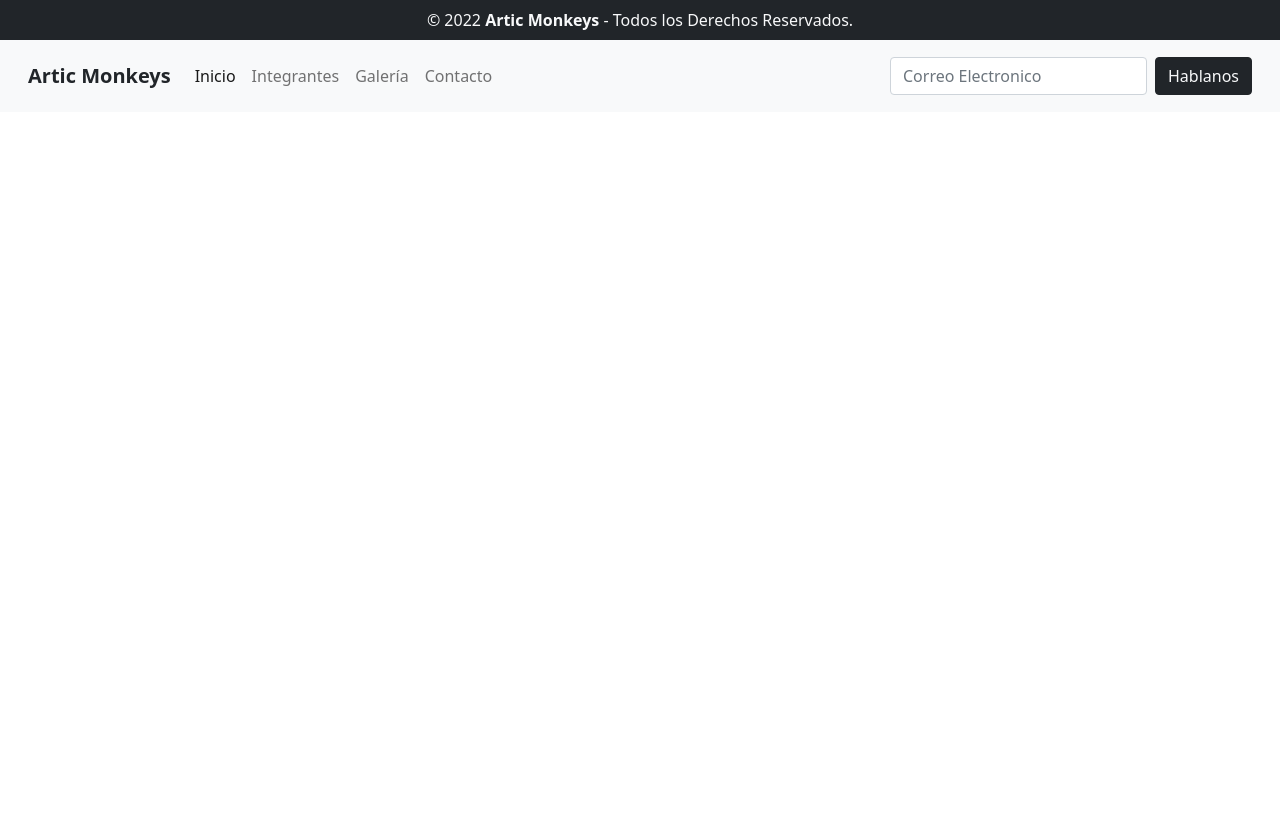
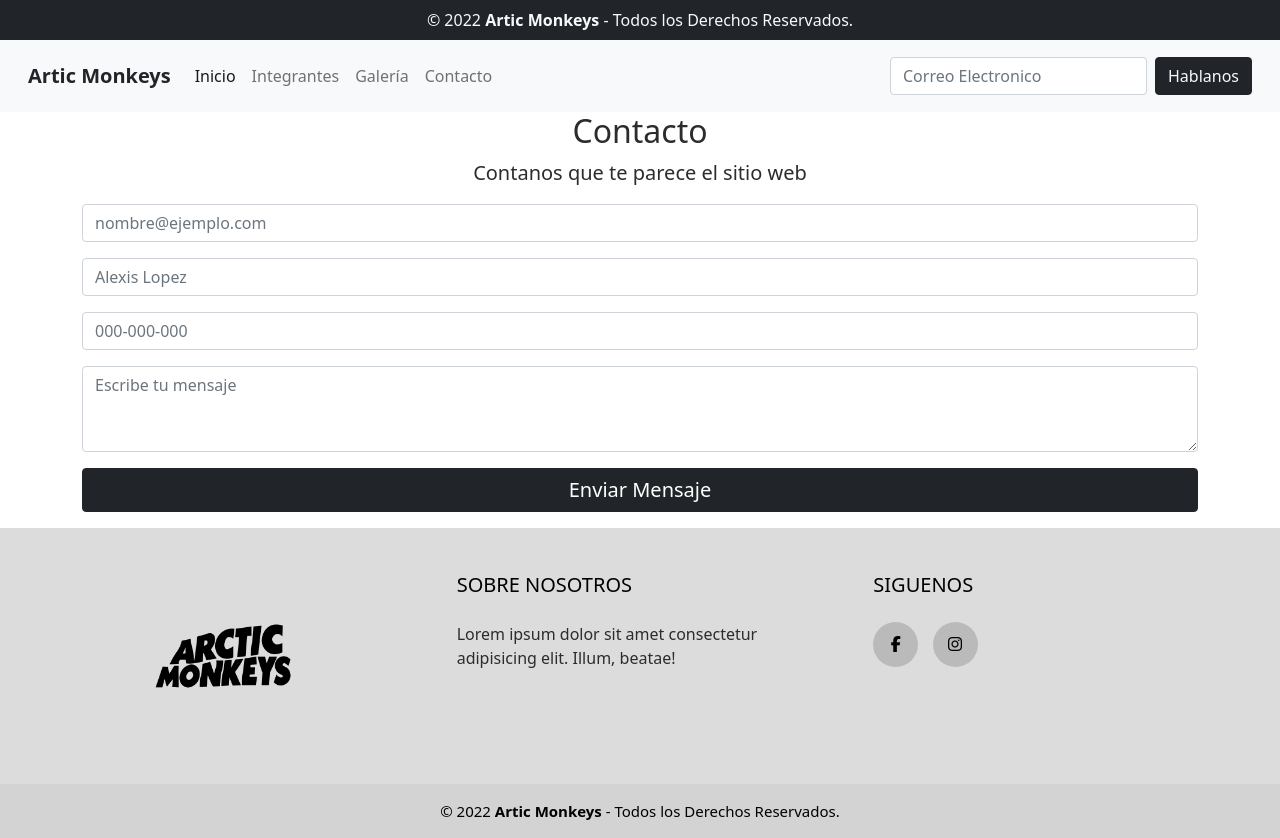
Before and after one commit to Alexis-Lopez22/desafio-bootstrap-alexislopez, a plain HTML site: page pages/contacto.html in a window 1280 px wide. Before the commit the page ends 800 px from the top, so only its background shows below. Drawn offline with nearby package versions, Linux system fonts and the light colour scheme.

Commit message:
Contacto finalizado, pendiente a solucionar un error

```diff
--- a/pages/contacto.html
+++ b/pages/contacto.html
@@ -4,6 +4,7 @@
     <!-- Required meta tags -->
     <meta charset="utf-8">
     <meta name="viewport" content="width=device-width, initial-scale=1">
+    <script src="https://kit.fontawesome.com/28f32fc59d.js" crossorigin="anonymous"></script>
 
     <!-- Bootstrap CSS -->
     <link href="https://cdn.jsdelivr.net/npm/bootstrap@5.0.2/dist/css/bootstrap.min.css" rel="stylesheet" integrity="sha384-EVSTQN3/azprG1Anm3QDgpJLIm9Nao0Yz1ztcQTwFspd3yD65VohhpuuCOmLASjC" crossorigin="anonymous">
@@ -49,6 +50,60 @@
     </nav>
 <!-- ENCABEZADO END -->
 
+<!-- Formulario-start -->
+
+<div class="container" class="contenedor-formulario">
+    <div class="titulo-formulario" class="text-center mb-4">
+        <h2>Contacto</h2>
+        <p class="fs-5">Contanos que te parece el sitio web</p>
+    </div>
+    <form action="">
+        <div class="mb-3">
+            <input type="email" class="form-control" id="email" placeholder="nombre@ejemplo.com" required>
+          </div>
+          <div class="mb-3">
+            <input type="text" class="form-control" id="nombre" placeholder="Alexis Lopez" required>
+          </div>
+          <div class="mb-3">
+            <input type="tel" class="form-control" id="tel" placeholder="000-000-000" required>
+          </div>
+          <div class="mb-3">
+            <textarea class="form-control" id="exampleFormControlTextarea1" rows="3" placeholder="Escribe tu mensaje"></textarea>
+          </div>
+          <div class="mb-3">
+            <button type="button" class="btn btn-dark w-100 fs-5">Enviar Mensaje</button>
+          </div>
+    </form>
+</div>
+
+<!-- Formulario-end -->
+
+<!-- Footer -->
+<footer class="pie-pagina">
+    <div class="grupo-1">
+        <div class="box">
+            <figure>
+                <a href="../index.html"><img src="../assets/logo.png" alt="logo"></a>
+            </figure>
+        </div>
+        <div class="box">
+            <h2>SOBRE NOSOTROS</h2>
+            <P>Lorem ipsum dolor sit amet consectetur adipisicing elit. Illum, beatae!</P>
+        </div>
+        <div class="box">
+            <h2>SIGUENOS</h2>
+            <div class="red-social">
+                <a href="https://www.facebook.com/ArcticMonkeys/" target="_blank" class="fa fa-facebook"></a>
+                <a href="https://www.instagram.com/arcticmonkeys/" target="_blank" class="fa fa-instagram"></a>
+            </div>
+        </div>
+    </div>
+    <div class="grupo-2">
+        <small>&copy; 2022 <b>Artic Monkeys</b> - Todos los Derechos Reservados.</small>
+    </div>
+</footer>
+<!-- Footer end -->
+
 <!-- Option 1: Bootstrap Bundle with Popper -->
 <script src="https://cdn.jsdelivr.net/npm/bootstrap@5.0.2/dist/js/bootstrap.bundle.min.js" integrity="sha384-MrcW6ZMFYlzcLA8Nl+NtUVF0sA7MsXsP1UyJoMp4YLEuNSfAP+JcXn/tWtIaxVXM" crossorigin="anonymous"></script>
 
--- a/pages/style.css
+++ b/pages/style.css
@@ -17,6 +17,25 @@
         text-align: center;
     }
 }
+
+/* Contacto-start */
+/* Contenedor fallando, pendiente a solucionar. */
+/* .contenedor-formulario {
+    position: absolute;
+    top:39%;
+    left: 50%;
+    transform: translate(-50%, -50%);
+    background: #e6e6e6;
+    border-radius: 5px;
+    max-width: 500px;
+} */
+
+.titulo-formulario {
+    text-align: center;
+    color:rgb(44, 44, 44);
+}
+
+/* Contacto-end */
 
 /* Footer-start */
 .pie-pagina{
```
